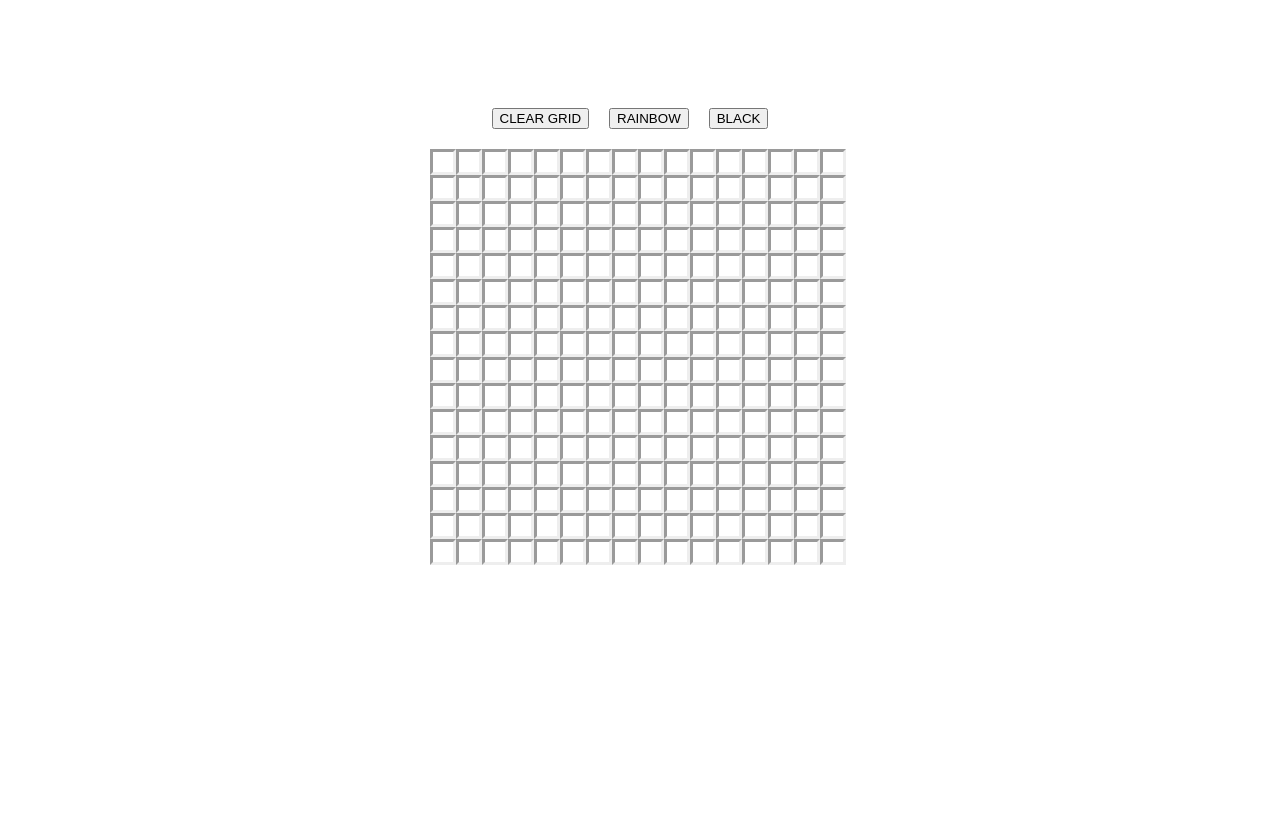
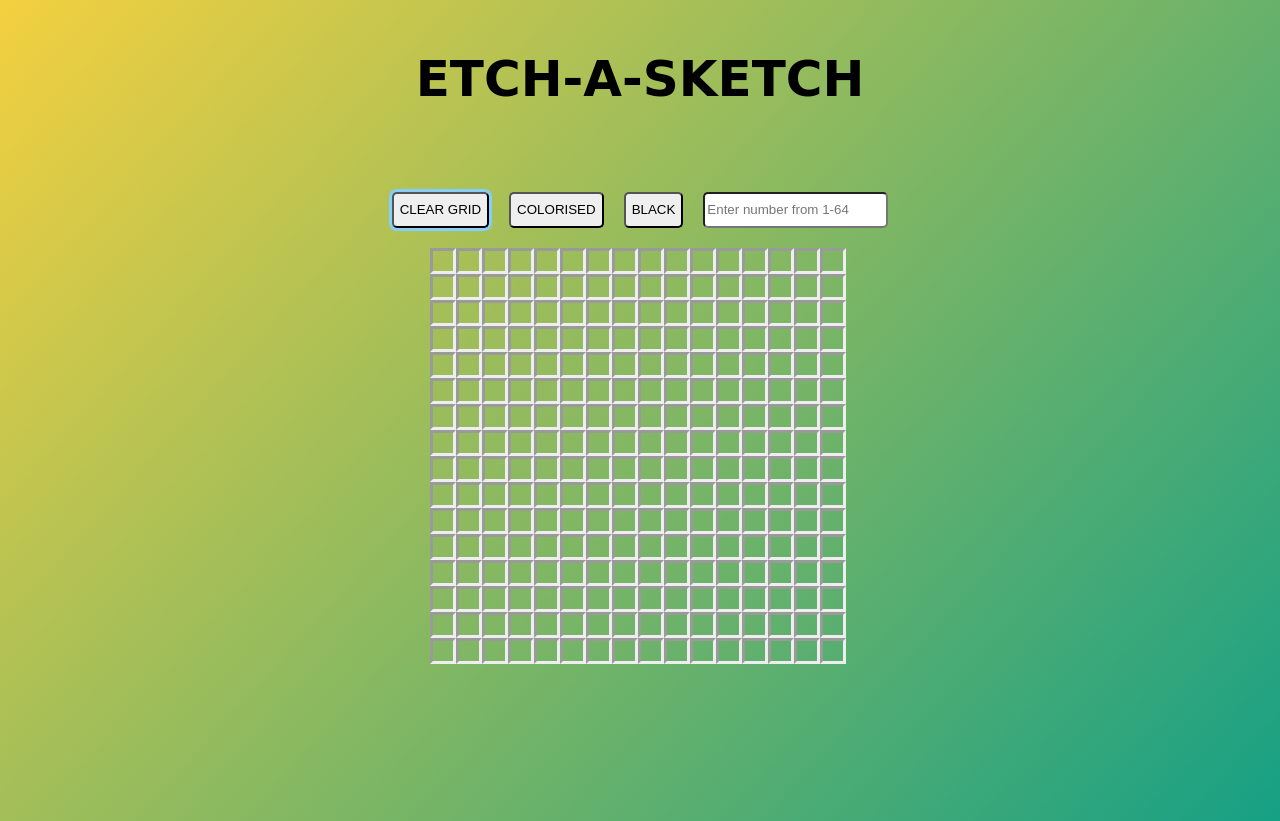
Before and after one commit to mariusm0/etch-a-sketch, a plain HTML site: page index.html in a window 1280 px wide. Both pictures are taken after a click on the button "CLEAR GRID". Before the commit the page ends 800 px from the top, so only its background shows below. Drawn offline with Linux system fonts and the light colour scheme; a web font is replaced by a local one.

Commit message:
Add design to project

```diff
--- a/index.html
+++ b/index.html
@@ -7,14 +7,18 @@
     <meta name="viewport" content="width=device-width, initial-scale=1.0">
     <title>ETCH-A-SKETCH</title>
     <link rel="stylesheet" href="style.css">
+    <link rel="preconnect" href="https://fonts.gstatic.com">
+<link href="https://fonts.googleapis.com/css2?family=Train+One&display=swap" rel="stylesheet">
 </head>
 
 <body>
-
+<h1>ETCH-A-SKETCH</h1>
     <div class="btns">
         <button class="clearBtn">CLEAR GRID</button>
-        <button class="colorBtn">RAINBOW</button>
+        <button class="colorBtn">COLORISED</button>
         <button class="blackBtn">BLACK</button>
+        <form action="submit">
+            <input type="text" id="changeSize" name="changeSize" placeholder="Enter number from 1-64"></form>
     </div>
     <div class="container"></div>
     <script src="main.js"></script>
--- a/main.js
+++ b/main.js
@@ -31,7 +31,7 @@ let clearBtn = document.querySelector('.clearBtn');
 let divs = document.querySelectorAll('.containers');
 
 clearBtn.addEventListener('click', () => {
-    for (i = 0; i < 256; i++) {
+    for (i = 0; i < 4096; i++) {
         container.children[i].setAttribute("style", "background-colo: black");
     }
 });
@@ -47,7 +47,25 @@ colorBtn.addEventListener('click', (e) => {
         var randomColor = Math.floor(Math.random() * 16777215).toString(16);
         if (e.target.classList.contains('containers')) {
         e.target.style.backgroundColor = "#" + randomColor;
-        color.innerHTML = "#" + randomColor;
         }
     })
 });
+
+//Function to change grid size
+
+let changeInput = document.getElementById('changeSize');
+
+changeInput.addEventListener('keyup', () => {
+    if (changeInput.value >= 1 && changeInput.value <= 64) {
+
+        let htmlElements = changeInput.value * changeInput.value;
+        for (let i = 0; i < htmlElements; i++) {
+            let containers = document.createElement("div");
+            containers.className = "containers";
+            container.appendChild(containers);
+        }
+    } else {
+        confirm('Enter number between 1-64');
+        }
+
+});
--- a/style.css
+++ b/style.css
@@ -1,3 +1,5 @@
+
+
 .container {
     display: flex;
     flex-wrap: wrap;
@@ -19,7 +21,45 @@
     flex-direction: row;
     justify-content: center;
 }
-.clearBtn, .colorBtn, .blackBtn {
-  margin-right: 20px;
-  margin-top: 100px;
+.clearBtn, .colorBtn, .blackBtn, #changeSize {
+  margin-right: 10px;
+  margin-left: 10px;
+  margin-top: 50px;
+  border-radius: 5px;
 }
+
+.clearBtn:hover, .colorBtn:hover, .blackBtn:hover {
+    color: red;
+    background-color: rgba(0, 0, 0, 0.116);
+}
+
+.colorBtn:hover {
+    background: -webkit-linear-gradient(19deg, #30b46c, #cc00ff);
+    -webkit-background-clip: text;
+    -webkit-text-fill-color: transparent;
+}
+
+.blackBtn:hover {
+    color: black;
+}
+
+.clearBtn:focus, .colorBtn:focus, .blackBtn:focus, #changeSize:focus {
+    outline: none;
+  box-shadow: 0 0 0 3px lightskyblue;
+}
+
+#changeSize {
+    height: 30px;
+}
+
+h1 {
+    text-align: center;
+    margin-top: 50px;
+    font-family: 'Train One', cursive;
+    font-size: 50px;
+}
+
+body {
+    height: 763px;
+    background-color: #F4D03F;
+    background-image: linear-gradient(132deg, #F4D03F 0%, #16A085 100%);}
```
